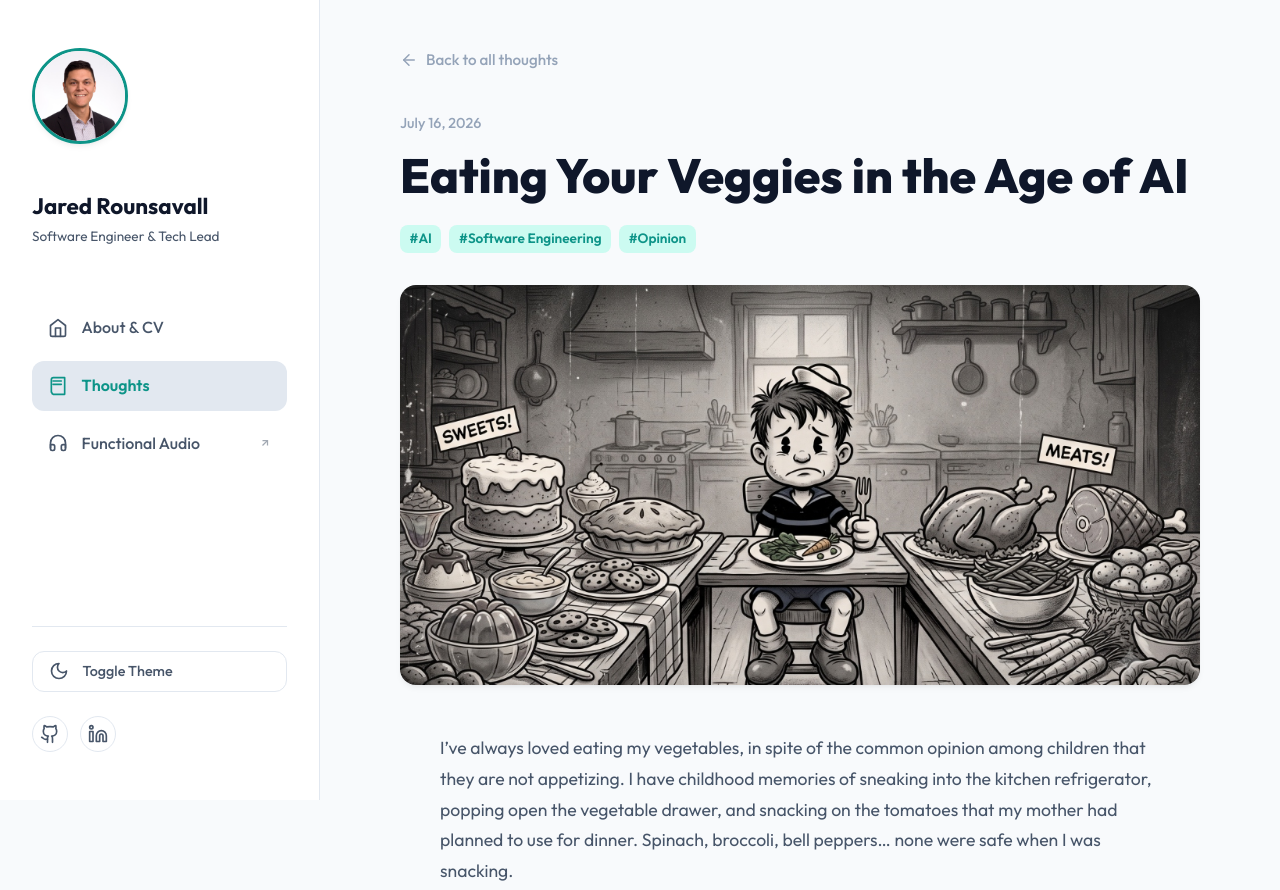
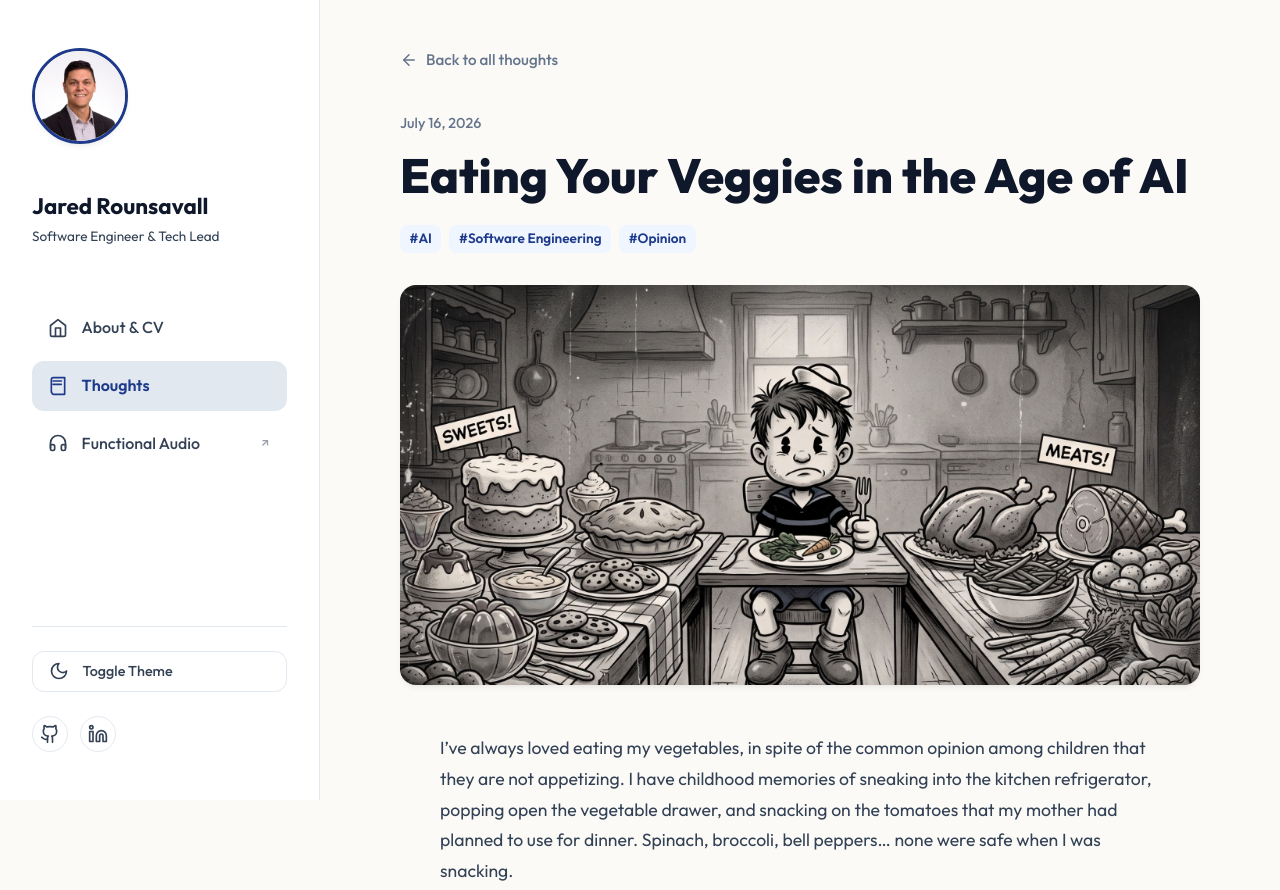
Before and after one commit to jrounsav/jrounsav.github.io, an Astro site: page /blog/eat-your-veggies in a window 1280 px wide. Shown: the top 890 px of the page. Built offline with nearby package versions, Linux system fonts and the light colour scheme; Astro itself is replaced by a stand-in of ours.

Commit message:
style: update color scheme to Academic Editorial

```diff
--- a/src/styles/global.css
+++ b/src/styles/global.css
@@ -1,16 +1,16 @@
 @import url('https://fonts.googleapis.com/css2?family=Outfit:wght@300;400;500;600;700;800&family=JetBrains+Mono:wght@400;500&display=swap');
 
 :root {
-  /* Colors - Light Mode */
-  --bg-primary: #f8fafc;
+  /* Colors - Light Mode (Academic Editorial) */
+  --bg-primary: #fbfaf7;
   --bg-sidebar: #ffffff;
   --bg-card: #ffffff;
   --text-primary: #0f172a;
-  --text-secondary: #475569;
-  --text-muted: #94a3b8;
-  --accent: #0d9488;
-  --accent-hover: #0f766e;
-  --accent-light: #ccfbf1;
+  --text-secondary: #334155;
+  --text-muted: #64748b;
+  --accent: #1e3a8a;
+  --accent-hover: #172554;
+  --accent-light: #eff6ff;
   --border: #e2e8f0;
 
   --shadow-sm: 0 1px 2px 0 rgb(0 0 0 / 0.05);
@@ -30,17 +30,17 @@
 }
 
 html[data-theme="dark"] {
-  /* Colors - Dark Mode */
-  --bg-primary: #0b0f19;
-  --bg-sidebar: #111827;
-  --bg-card: #1f2937;
-  --text-primary: #f9fafb;
-  --text-secondary: #d1d5db;
-  --text-muted: #6b7280;
-  --accent: #2dd4bf;
-  --accent-hover: #14b8a6;
-  --accent-light: #134e4a;
-  --border: #374151;
+  /* Colors - Dark Mode (Academic Editorial) */
+  --bg-primary: #0f172a;
+  --bg-sidebar: #1e293b;
+  --bg-card: #1e293b;
+  --text-primary: #f8fafc;
+  --text-secondary: #cbd5e1;
+  --text-muted: #64748b;
+  --accent: #60a5fa;
+  --accent-hover: #93c5fd;
+  --accent-light: #1e3a8a;
+  --border: #334155;
 
   --shadow-sm: 0 1px 2px 0 rgb(0 0 0 / 0.5);
   --shadow: 0 4px 6px -1px rgb(0 0 0 / 0.3), 0 2px 4px -2px rgb(0 0 0 / 0.3);
@@ -193,7 +193,7 @@ p {
   padding: 0.5rem 0 0.5rem 1.5rem;
   margin: 1.5rem 0;
   font-style: italic;
-  background-color: rgba(13, 148, 136, 0.05);
+  background-color: color-mix(in srgb, var(--accent) 5%, transparent);
   border-radius: 0 var(--radius-sm) var(--radius-sm) 0;
 }
 
```
